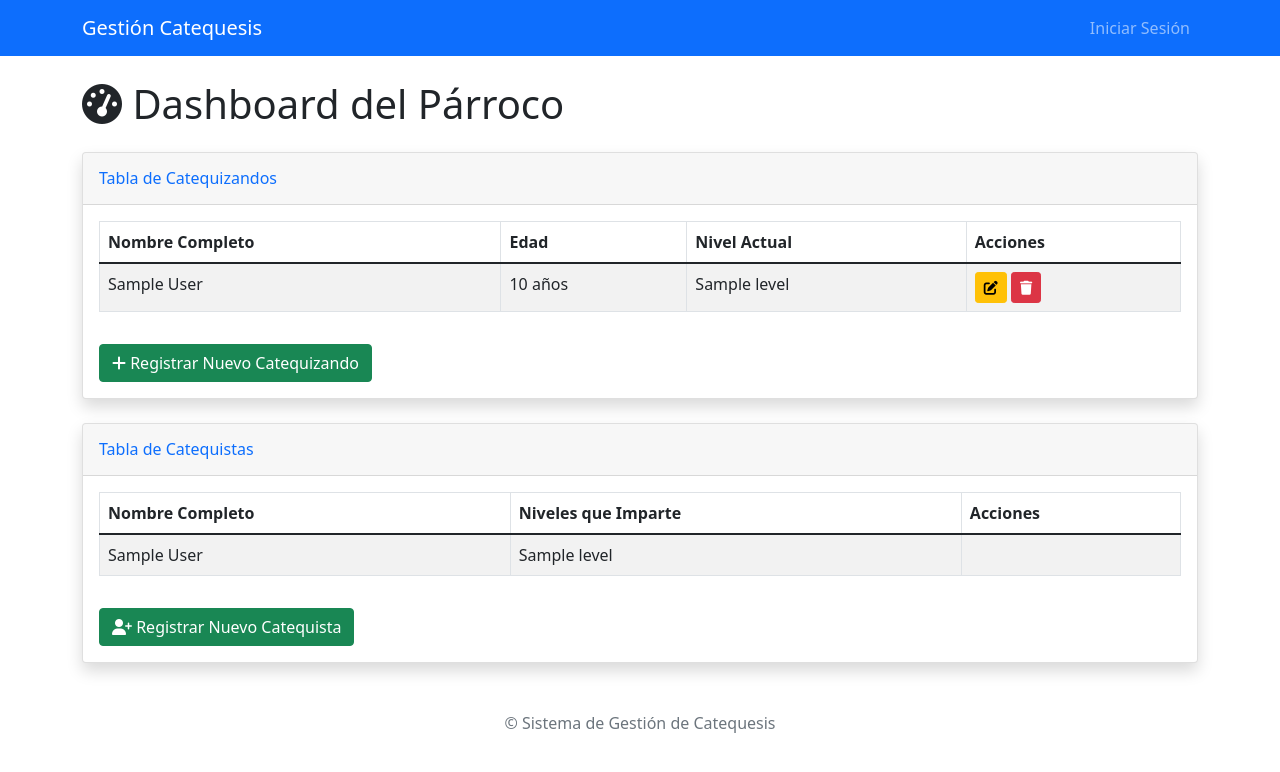
After one commit to joseenrique61/CatechesisSystem, a Flask app: template app/templates/parish_priest/dashboard.html in a window 1280 px wide. The commit adds this page. Shown: the top 772 px of the page. Run offline with Flask 3, Linux system fonts and the light colour scheme; the template is opened without the code that fills it: most values are stand-ins (such as "Sample title", 1, 10 or a date in 2020); parts of the project's set-up code (start-up, migrations or seed data) failed here and were passed over.

Commit message:
Added delete for the catechizings

```diff
--- a/app/main/data/dal/i_data_access_layer.py
+++ b/app/main/data/dal/i_data_access_layer.py
@@ -56,7 +56,7 @@ class IDataAccessLayer(ABC):
         pass # ID se refiere a Person.IDPerson
 
     @abstractmethod
-    def get_all_catechists(self) -> List[CatechistDTO]:
+    def get_all_catechists(self, include: list[str] = []) -> List[CatechistDTO]:
         pass
 
     @abstractmethod
@@ -81,7 +81,7 @@ class IDataAccessLayer(ABC):
         pass
 
     @abstractmethod
-    def get_all_catechizings(self) -> List[CatechizingDTO]:
+    def get_all_catechizings(self, include: list[str] = []) -> List[CatechizingDTO]:
         pass
 
     @abstractmethod
--- a/app/templates/base.html
+++ b/app/templates/base.html
@@ -6,6 +6,8 @@
     <title>{{ title }} - Catequesis Quito</title>
     <!-- Bootstrap CSS -->
     <link href="https://cdn.jsdelivr.net/npm/bootstrap@5.1.3/dist/css/bootstrap.min.css" rel="stylesheet">
+    <!-- Font Awesome (para iconos) -->
+    <link rel="stylesheet" href="https://cdnjs.cloudflare.com/ajax/libs/font-awesome/6.2.1/css/all.min.css" integrity="sha512-MV7K8+y+gLIBoVD59lQIYicR65iaqukzvf/nwasF0nqhPay5w/9lJmVM2hMDcnK1OnMGCdVK+iQrJ7lzPJQd1w==" crossorigin="anonymous" referrerpolicy="no-referrer" />
     <link rel="stylesheet" href="{{ url_for('static', filename='css/style.css') }}">
 </head>
 <body>
--- /dev/null
+++ b/app/templates/parish_priest/dashboard.html
@@ -0,0 +1,112 @@
+{% extends "base.html" %}
+
+{% block title %}Dashboard del Párroco - Catequesis Quito{% endblock %}
+
+{% block content %}
+<div class="row mb-3">
+    <div class="col">
+        <h1><i class="fas fa-tachometer-alt"></i> Dashboard del Párroco</h1>
+    </div>
+</div>
+
+<!-- Sección Catequizandos -->
+<div class="card shadow mb-4">
+    <div class="card-header py-3">
+        <h6 class="m-0 font-weight-bold text-primary">Tabla de Catequizandos</h6>
+    </div>
+    <div class="card-body">
+        <div class="table-responsive">
+            <table class="table table-bordered table-striped table-hover" id="catechizingsTable" width="100%" cellspacing="0">
+                <thead>
+                    <tr>
+                        <th>Nombre Completo</th>
+                        <th>Edad</th>
+                        <th>Nivel Actual</th>
+                        <th>Acciones</th>
+                    </tr>
+                </thead>
+                <tbody>
+                    {% for catechizing in catechizings %}
+                    <tr>
+                        <td>
+                            {{ catechizing.Person.FirstName if catechizing.Person else 'N/A' }}
+                            {{ catechizing.Person.FirstSurname if catechizing.Person else '' }}
+                        </td>
+                        <td>
+                            {% if catechizing.Person and catechizing.Person.BirthDate %}
+                                {{ calculate_age(catechizing.Person.BirthDate) }} años
+                            {% else %}
+                                N/A
+                            {% endif %}
+                        </td>
+                        <td>
+                            {{ catechizing.Class.Level.Name if catechizing.Class and catechizing.Class.Level else 'N/A' }}
+                        </td>
+                        <td>
+                            <a href="{{ url_for('parish_priest.update_catechizing', id=catechizing.IDCatechizing) }}" class="btn btn-warning btn-sm" title="Editar">
+                                <i class="fas fa-edit"></i>
+                            </a>
+                            <form action="{{ url_for('parish_priest.delete_catechizing', id=catechizing.IDCatechizing) }}" method="POST" style="display:inline;" onsubmit="return confirm('¿Está seguro de que desea eliminar a este catequizando?');">
+                                <button type="submit" class="btn btn-danger btn-sm" title="Eliminar">
+                                    <i class="fas fa-trash"></i>
+                                </button>
+                            </form>
+                        </td>
+                    </tr>
+                    {% else %}
+                    <tr>
+                        <td colspan="4" class="text-center">No hay catequizandos registrados.</td>
+                    </tr>
+                    {% endfor %}
+                </tbody>
+            </table>
+        </div>
+         <a href="{{ url_for('parish_priest.register_catechizing') }}" class="btn btn-success mt-3"><i class="fas fa-plus"></i> Registrar Nuevo Catequizando</a>
+    </div>
+</div>
+
+<!-- Sección Catequistas -->
+<div class="card shadow mb-4">
+    <div class="card-header py-3">
+        <h6 class="m-0 font-weight-bold text-primary">Tabla de Catequistas</h6>
+    </div>
+    <div class="card-body">
+        <div class="table-responsive">
+            <table class="table table-bordered table-striped table-hover" id="catechistsTable" width="100%" cellspacing="0">
+                <thead>
+                    <tr>
+                        <th>Nombre Completo</th>
+                        <th>Niveles que Imparte</th>
+                        <th>Acciones</th>
+                    </tr>
+                </thead>
+                <tbody>
+                    {% for catechist in catechists %}
+                    <tr>
+                        <td>
+                            {{ catechist.Person.FirstName if catechist.Person else 'N/A' }}
+                            {{ catechist.Person.FirstSurname if catechist.Person else '' }}
+                        </td>
+                        <td>
+                            {% if catechist.Class %}
+                                {{ catechist.Class | map(attribute='Level.Name') | reject('none') | join(', ') if catechist.Class else 'Ninguno asignado' }}
+                            {% else %}
+                                Ninguno asignado
+                            {% endif %}
+                        </td>
+                        <td>
+                        </td>
+                    </tr>
+                    {% else %}
+                    <tr>
+                        <td colspan="3" class="text-center">No hay catequistas registrados.</td>
+                    </tr>
+                    {% endfor %}
+                </tbody>
+            </table>
+        </div>
+        <a href="{{ url_for('parish_priest.register_catechist') }}" class="btn btn-success mt-3"><i class="fas fa-user-plus"></i> Registrar Nuevo Catequista</a>
+    </div>
+</div>
+
+{% endblock %}
```
Also changed, not shown: app/main/data/dal/sql_server/sql_dal.py (+8 -5 lines), app/main/data/dal/sql_server/sql_models.py (+7 -7 lines), app/parish_priest/helpers.py (added, +9 -0 lines), app/parish_priest/routes.py (+11 -0 lines).
